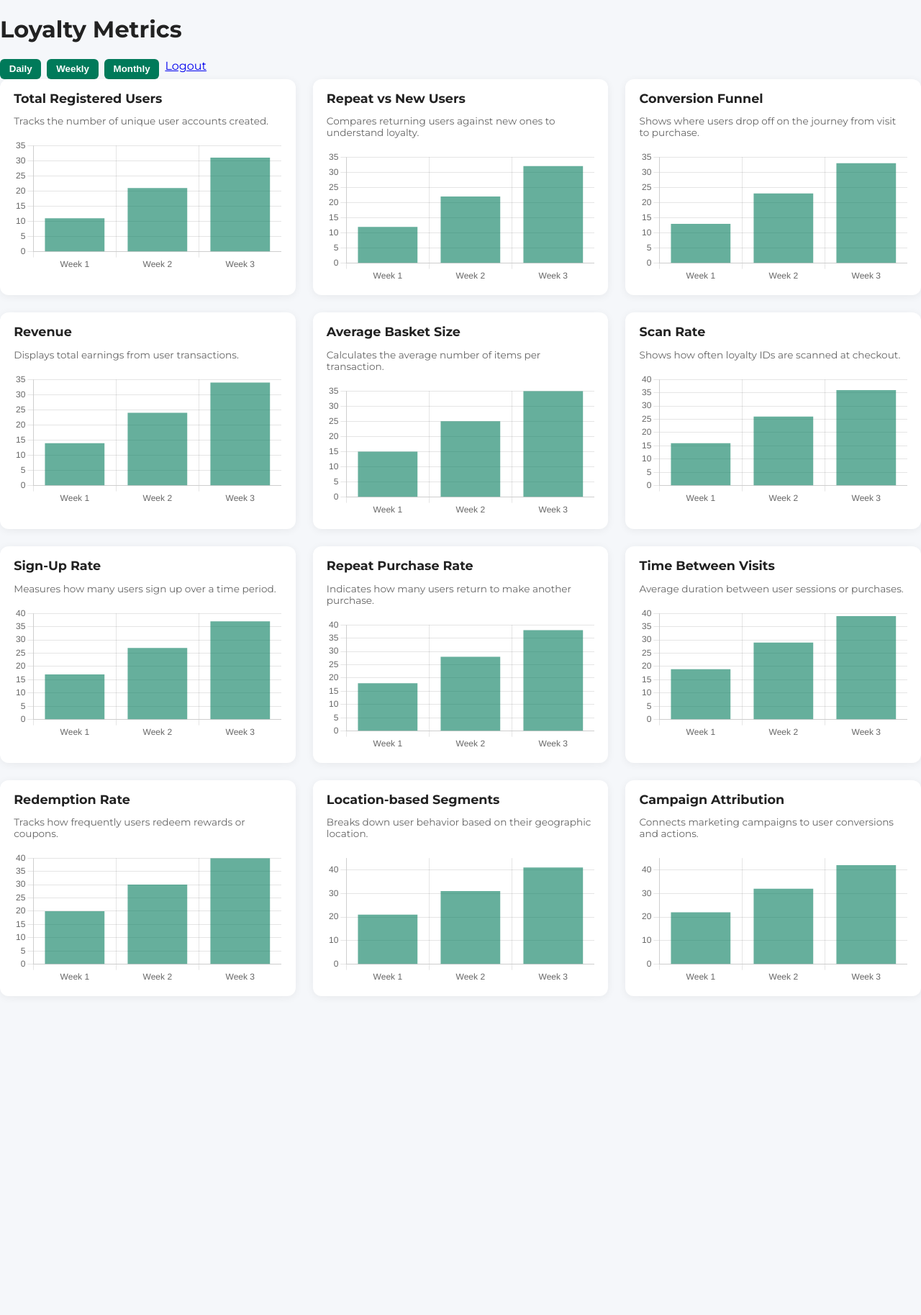
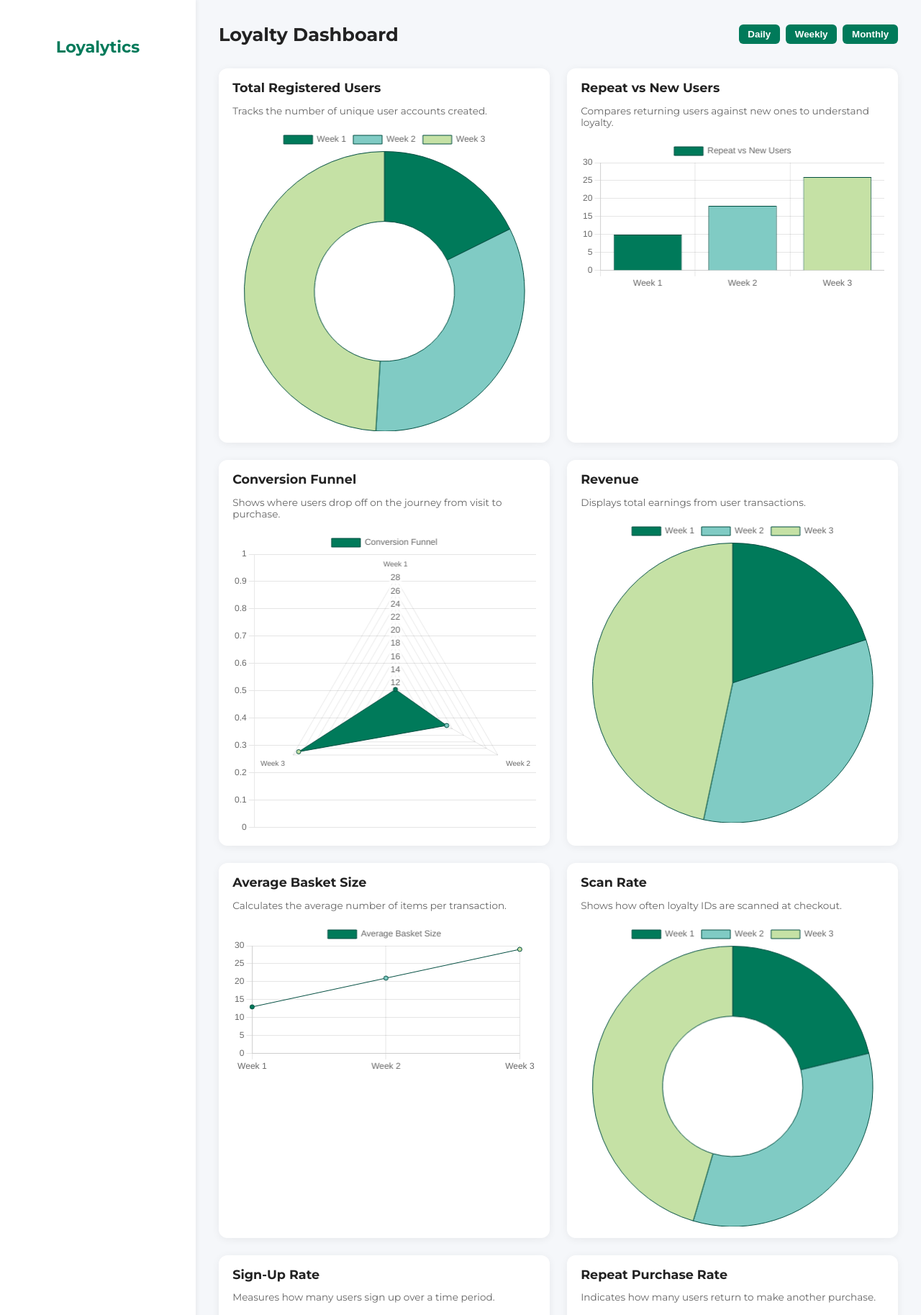
Before and after one commit to laneycs/loyalty-dashboard, a Flask app: page / in a window 1280 px wide. Shown: the top 1827 px of the page at 72% size. Run offline with Flask 3, Linux system fonts and the light colour scheme; the visitor is signed in with stand-in values (Sample User, id 1).

Commit message:
modernized dashboard index

```diff
--- a/templates/index.html
+++ b/templates/index.html
@@ -11,17 +11,24 @@
 </head>
 <body>
     {% if session.get('logged_in') %}
-    <div class="container">
-        <header>
-            <h1>Loyalty Metrics</h1>
+    <div class="dashboard-layout">
+        <aside class="sidebar">
+            <h2 class="sidebar-title">Loyalytics</h2>
+            <nav class="nav-links">
+                <a href="#" class="nav-item active">Dashboard</a>
+                <a href="/logout" class="nav-item">Logout</a>
+            </nav>
+        </aside>
+        <main class="main-content">
+            <header class="dashboard-header">
+                <h1>Loyalty Dashboard</h1>
                 <div class="button-group">
                     <button class="view-toggle" data-view="daily">Daily</button>
                     <button class="view-toggle" data-view="weekly">Weekly</button>
                     <button class="view-toggle" data-view="monthly">Monthly</button>
-                <a href="/logout" class="logout-link">Logout</a>
                 </div>
             </header>
-        <main class="grid">
+            <section class="grid">
                 {% for metric in metrics %}
                 <div class="card">
                     <h2>{{ metric.title }}</h2>
@@ -29,30 +36,36 @@
                     <canvas id="chart{{ loop.index }}"></canvas>
                 </div>
                 {% endfor %}
+            </section>
         </main>
     </div>
     <script>
         {% for metric in metrics %}
         const ctx{{ loop.index }} = document.getElementById('chart{{ loop.index }}').getContext('2d');
+        const chartType{{ loop.index }} = {{ loop.index }} % 5 === 0 ? 'line' :
+                                          {{ loop.index }} % 5 === 1 ? 'doughnut' :
+                                          {{ loop.index }} % 5 === 2 ? 'bar' :
+                                          {{ loop.index }} % 5 === 3 ? 'radar' : 'pie';
+
         new Chart(ctx{{ loop.index }}, {
-            type: 'bar',
+            type: chartType{{ loop.index }},
             data: {
                 labels: ['Week 1', 'Week 2', 'Week 3'],
                 datasets: [{
                     label: '{{ metric.title }}',
-                    data: [{{ 10 + loop.index }}, {{ 20 + loop.index }}, {{ 30 + loop.index }}],
-                    backgroundColor: 'rgba(0, 122, 90, 0.6)'
+                    data: [{{ 8 + loop.index }}, {{ 16 + loop.index }}, {{ 24 + loop.index }}],
+                    backgroundColor: ['#007a5a', '#80cbc4', '#c5e1a5'],
+                    borderColor: '#004d40',
+                    borderWidth: 1
                 }]
             },
             options: {
                 responsive: true,
                 plugins: {
-                    legend: { display: false },
-                    title: {
-                        display: false
-                    }
+                    legend: { display: true },
+                    title: { display: false }
                 },
-                scales: {
+                scales: chartType{{ loop.index }} === 'doughnut' || chartType{{ loop.index }} === 'pie' ? {} : {
                     y: { beginAtZero: true }
                 }
             }
```
Lines whose indentation alone changed are shown as unchanged.
